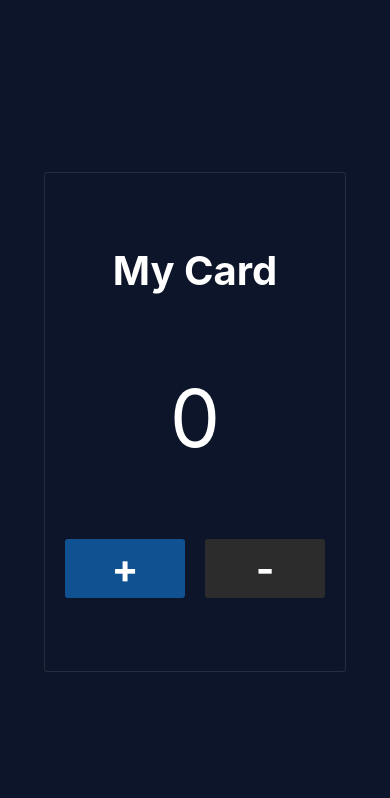
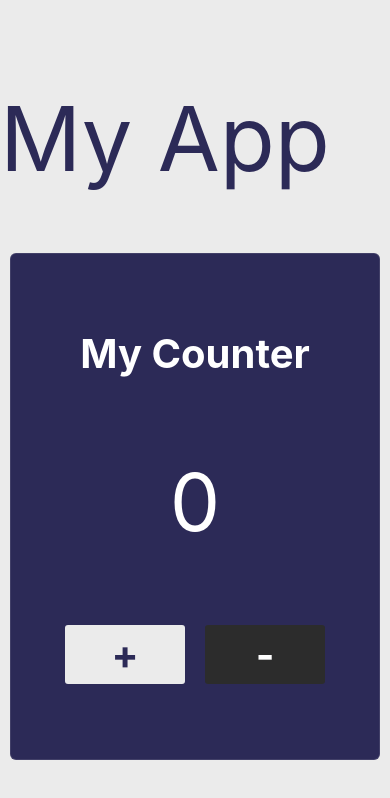
Before and after one commit to AmrEsam0/Tasky-RN, a React Native app: screen / in a window 390 px wide. Shown: the top 798 px of the page. Built offline with nearby package versions, Linux system fonts and the light colour scheme.

Commit message:
added main title, added box shadow to the card

```diff
--- a/App.tsx
+++ b/App.tsx
@@ -1,12 +1,14 @@
 import { StatusBar } from "expo-status-bar";
-import { StyleSheet, View } from "react-native";
+import { StyleSheet, View, Text } from "react-native";
+
 import Card from "./components/Card";
 
 export default function App() {
 	return (
 		<View style={styles.container}>
+			<Text style={styles.mainHeader}>My App</Text>
 			<Card />
-			<StatusBar style="inverted" />
+			<StatusBar style="auto" />
 		</View>
 	);
 }
@@ -14,8 +16,14 @@ export default function App() {
 const styles = StyleSheet.create({
 	container: {
 		flex: 1,
-		backgroundColor: "#0D152A",
+		backgroundColor: "#EBEBEB",
 		alignItems: "center",
 		justifyContent: "center",
 	},
+	mainHeader: {
+		alignSelf: "flex-start",
+		fontSize: 90,
+		flex: 0.2,
+		color: "#2C2A57",
+	},
 });
--- a/components/Card.tsx
+++ b/components/Card.tsx
@@ -9,7 +9,7 @@ export default function Card({}: Props) {
 	var disabled = count >= 1;
 	return (
 		<View style={styles.card}>
-			<Text style={[styles.title, styles.baseText]}>My Card</Text>
+			<Text style={[styles.title, styles.baseText]}>My Counter</Text>
 			<Text style={[styles.baseText, styles.number]}>{count}</Text>
 
 			<View style={styles.buttonRow}>
@@ -17,14 +17,21 @@ export default function Card({}: Props) {
 					style={styles.button}
 					onPress={() => setCount(count + 1)}
 				>
-					<Text style={[styles.baseText, styles.title]}>+</Text>
+					<Text style={[styles.baseText, styles.buttonText]}>+</Text>
 				</TouchableOpacity>
 				<TouchableOpacity
 					style={[styles.button, disabled ? null : styles.buttonDisabled]}
 					disabled={disabled ? false : true}
 					onPress={() => setCount(count - 1)}
 				>
-					<Text style={[styles.baseText, styles.title]}>-</Text>
+					<Text
+						style={[
+							styles.baseText,
+							disabled ? styles.buttonText : styles.title,
+						]}
+					>
+						-
+					</Text>
 				</TouchableOpacity>
 			</View>
 		</View>
@@ -33,12 +40,17 @@ export default function Card({}: Props) {
 
 const styles = StyleSheet.create({
 	card: {
-		height: 500,
+		flex: 0.6,
+		width: "95%",
 		alignItems: "center",
 		justifyContent: "space-evenly",
 		borderColor: "#FFFFFF19",
 		borderWidth: 1,
-		borderRadius: 3,
+		borderRadius: 6,
+		elevation: 9,
+		shadowColor: "#2C2A579C",
+		// background color must be set
+		backgroundColor: "#2C2A57",
 	},
 	buttonRow: {
 		width: 300,
@@ -47,7 +59,7 @@ const styles = StyleSheet.create({
 		justifyContent: "space-evenly",
 	},
 	button: {
-		backgroundColor: "#105192",
+		backgroundColor: "#EBEBEB",
 		borderRadius: 3,
 		width: 120,
 		alignItems: "center",
@@ -62,6 +74,11 @@ const styles = StyleSheet.create({
 		fontSize: 40,
 		fontWeight: "bold",
 	},
+	buttonText: {
+		fontSize: 40,
+		fontWeight: "bold",
+		color: "#2C2A57",
+	},
 	number: {
 		fontSize: 80,
 	},
```
